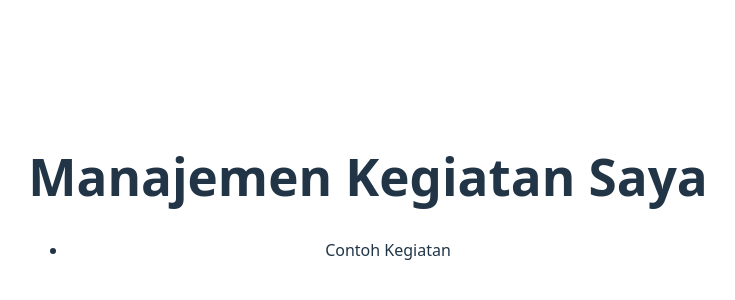
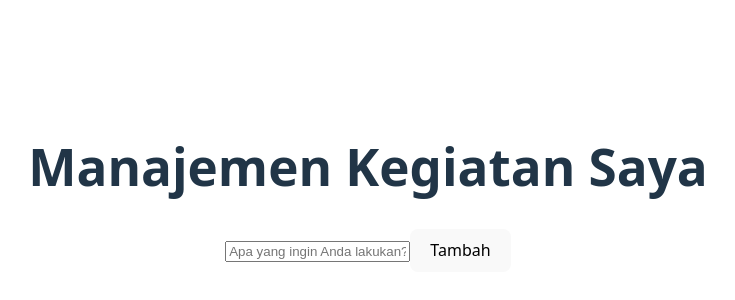
Before and after one commit to 4hannnn/32-pbk-uts-233510171, a Vue app: page / in a window 1280 px wide. Shown: the part 204-504 px from the top of the page, without its empty margins (272-1007 px from the left). Built offline with nearby package versions, Linux system fonts and the light colour scheme.

Commit message:
Menambahkan kegiatan baru

```diff
--- a/src/App.vue
+++ b/src/App.vue
@@ -2,6 +2,11 @@
 <template>
   <div class="container">
     <h1>Manajemen Kegiatan Saya</h1>
+
+    <div class="add-task">
+      <input type="text" v-model="newTask" placeholder="Apa yang ingin Anda lakukan?" @keyup.enter="addTask" />
+      <button @click="addTask">Tambah</button>
+    </div>
 
     <ul>
       <li v-for="task in tasks" :key="task.id">
@@ -15,9 +20,23 @@
 export default {
   data() {
     return {
-      tasks: [
-        { id: 1, text: 'Contoh Kegiatan' }
-      ]
+      newTask: '',
+      tasks: []
+    }
+  },
+  methods: {
+    generateId() {
+      return Date.now().toString(36) + Math.random().toString(36).substr(2)
+    },
+    addTask() {
+      if (this.newTask.trim()) {
+        this.tasks.unshift({
+          id: this.generateId(),
+          text: this.newTask.trim(),
+          completed: false
+        })
+        this.newTask = ''
+      }
     }
   }
 }
```
